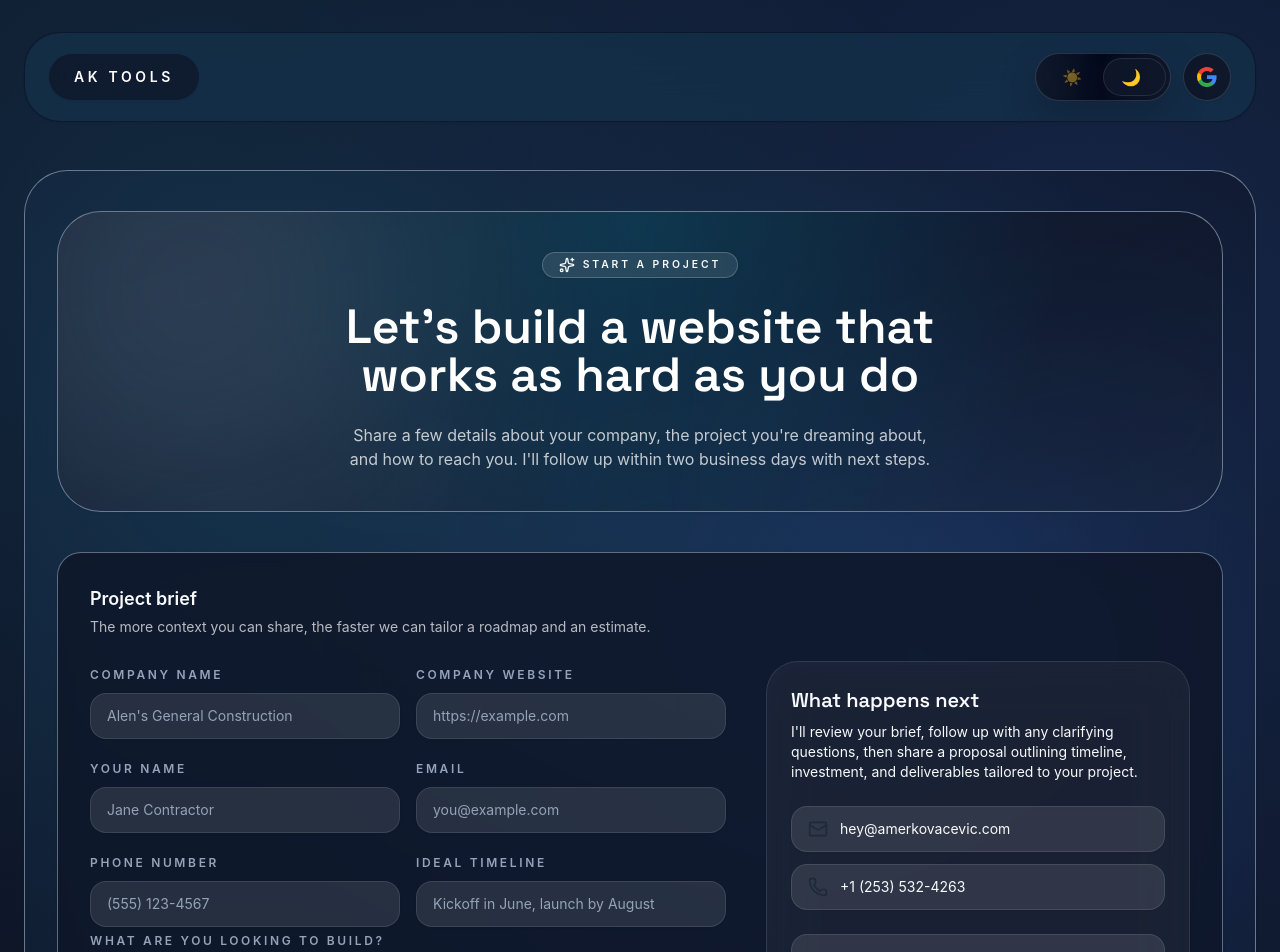
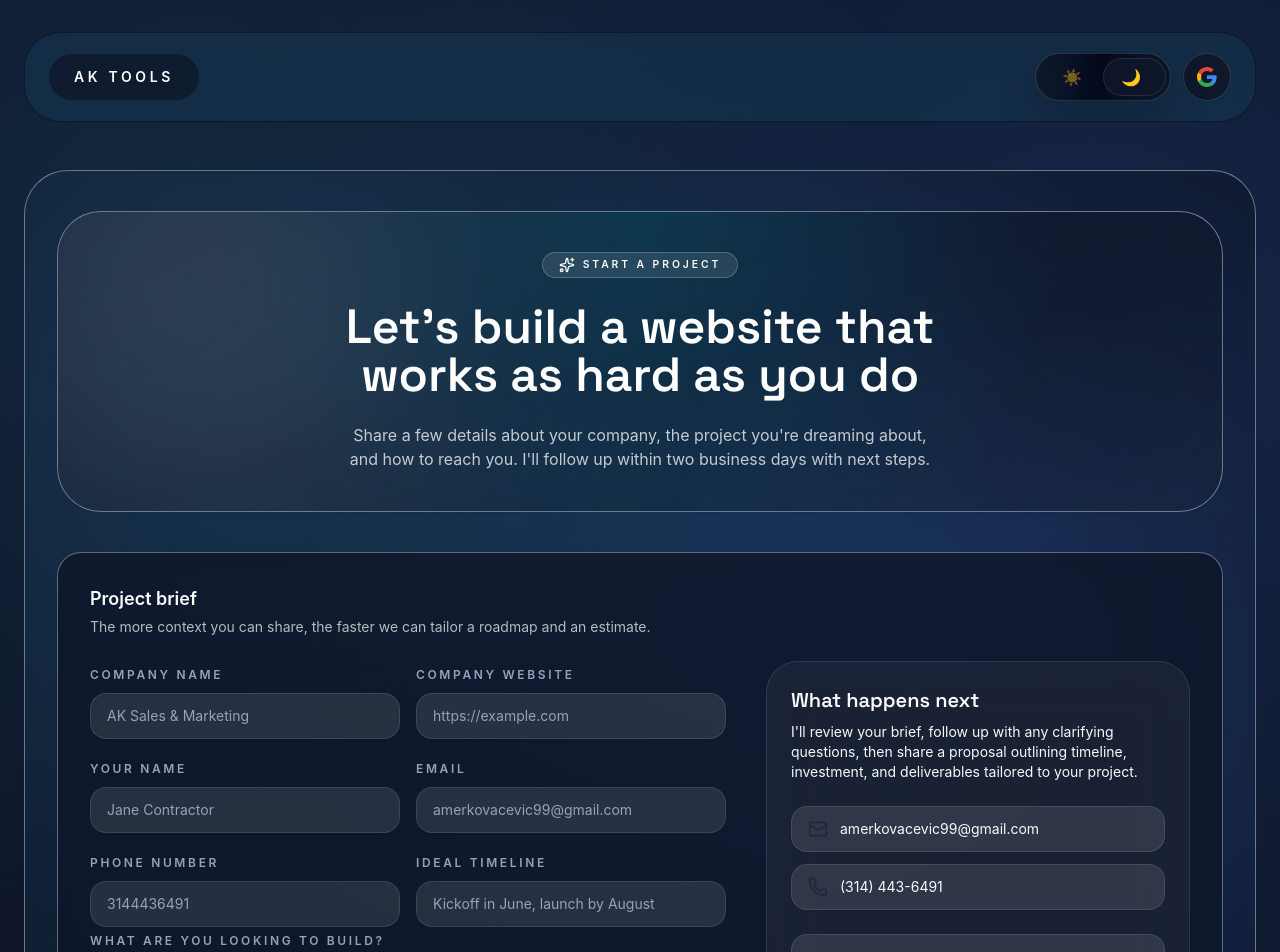
Before and after one commit to amerkovacevic/amerkovacevic.com, a React (Vite) app: page /start-a-project in a window 1280 px wide. Shown: the top 952 px of the page. Built offline with nearby package versions, Linux system fonts and the light colour scheme; no server answers.

Commit message:
Update start-a-project contact details and email flow

```diff
--- a/src/pages/home/home-page.tsx
+++ b/src/pages/home/home-page.tsx
@@ -44,13 +44,6 @@ const APPS = [
     to: "/portfolio",
     blurb: "See bespoke marketing sites and product storytelling work.",
     emoji: "🖥️",
-  },
-  {
-    id: "start-project",
-    name: "Start a Project",
-    to: "/start-a-project",
-    blurb: "Share your goals and get a tailored website proposal.",
-    emoji: "📝",
   },
   {
     id: "links",
--- a/src/pages/start-a-project/start-a-project-page.tsx
+++ b/src/pages/start-a-project/start-a-project-page.tsx
@@ -5,10 +5,43 @@ import { PageHero, PageSection } from "../../shared/components/page";
 
 export default function StartAProjectPage() {
   const [submitted, setSubmitted] = useState(false);
+  const recipientEmail = "amerkovacevic99@gmail.com";
 
   const handleSubmit = (event: FormEvent<HTMLFormElement>) => {
     event.preventDefault();
     const form = event.currentTarget;
+    const formData = new FormData(form);
+    const company = (formData.get("company") as string | null) ?? "";
+    const companyWebsite = (formData.get("companyWebsite") as string | null) ?? "";
+    const name = (formData.get("name") as string | null) ?? "";
+    const email = (formData.get("email") as string | null) ?? "";
+    const phone = (formData.get("phone") as string | null) ?? "";
+    const timeline = (formData.get("timeline") as string | null) ?? "";
+    const projectDetails = (formData.get("projectDetails") as string | null) ?? "";
+    const extras = (formData.get("extras") as string | null) ?? "";
+
+    const subjectPieces = ["New project inquiry", name].filter(Boolean);
+    const subject = subjectPieces.join(" from ");
+
+    const lines = [
+      `Company: ${company}`,
+      companyWebsite ? `Website: ${companyWebsite}` : null,
+      `Name: ${name}`,
+      `Email: ${email}`,
+      phone ? `Phone: ${phone}` : null,
+      timeline ? `Ideal timeline: ${timeline}` : null,
+      "", // spacer
+      "Project details:",
+      projectDetails,
+      extras ? "\nAdditional context:\n" + extras : null,
+    ].filter((line): line is string => Boolean(line));
+
+    const mailto = new URL(`mailto:${recipientEmail}`);
+    mailto.searchParams.set("subject", subject || "New project inquiry");
+    mailto.searchParams.set("body", lines.join("\n"));
+
+    window.open(mailto.toString(), "_blank", "noopener,noreferrer");
+
     form.reset();
     setSubmitted(true);
   };
@@ -45,7 +78,7 @@ export default function StartAProjectPage() {
                 name="company"
                 type="text"
                 required
-                placeholder="Alen's General Construction"
+                placeholder="AK Sales & Marketing"
                 className={inputClasses}
                 autoComplete="organization"
               />
@@ -83,7 +116,7 @@ export default function StartAProjectPage() {
                 name="email"
                 type="email"
                 required
-                placeholder="you@example.com"
+                placeholder="amerkovacevic99@gmail.com"
                 className={inputClasses}
                 autoComplete="email"
               />
@@ -95,7 +128,7 @@ export default function StartAProjectPage() {
               <input
                 name="phone"
                 type="tel"
-                placeholder="(555) 123-4567"
+                placeholder="3144436491"
                 className={inputClasses}
                 autoComplete="tel"
               />
@@ -165,14 +198,14 @@ export default function StartAProjectPage() {
           <div className="space-y-3">
             <div className="flex items-center gap-3 rounded-2xl border border-white/30 bg-white/80 px-4 py-3 text-brand-strong shadow-brand-sm dark:border-white/10 dark:bg-white/10 dark:text-brand-foreground">
               <Mail className="h-5 w-5 text-brand" aria-hidden />
-              <a href="mailto:hey@amerkovacevic.com" className="hover:underline">
-                hey@amerkovacevic.com
+              <a href={`mailto:${recipientEmail}`} className="hover:underline">
+                {recipientEmail}
               </a>
             </div>
             <div className="flex items-center gap-3 rounded-2xl border border-white/30 bg-white/80 px-4 py-3 text-brand-strong shadow-brand-sm dark:border-white/10 dark:bg-white/10 dark:text-brand-foreground">
               <Phone className="h-5 w-5 text-brand" aria-hidden />
-              <a href="tel:+12535324263" className="hover:underline">
-                +1 (253) 532-4263
+              <a href="tel:+13144436491" className="hover:underline">
+                (314) 443-6491
               </a>
             </div>
           </div>
```
